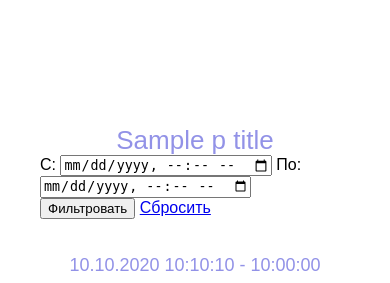
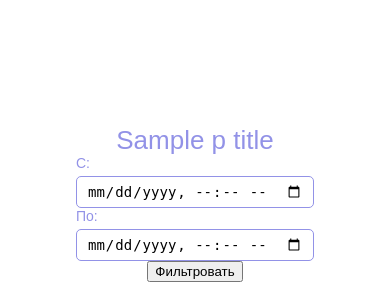
Before and after one commit to Amtrend/home_proj, a Django app: template code_site/camera_home/templates/camera_home/cam_archive.html in a window 390 px wide. Shown: the top 283 px of the page. Run offline with Django 3.2, Linux system fonts and the light colour scheme; the template is opened without the code that fills it: most values are stand-ins (such as "Sample title", 1, 10 or a date in 2020).

Commit message:
feature: add filters

```diff
--- a/code_site/camera_home/templates/camera_home/cam_archive.html
+++ b/code_site/camera_home/templates/camera_home/cam_archive.html
@@ -5,7 +5,7 @@
     <section id="archive_page">
         <div class="archive_page">
             <p class="title_archive_camera">{{ p_title }}</p>
-            <form method="get" id="filter_form" style="margin-bottom: 20px;">
+            <form method="get" id="filter_form">
                 <label>С: <input type="datetime-local" name="from_date" value="{{ request.GET.from_date }}"></label>
                 <label>По: <input type="datetime-local" name="to_date" value="{{ request.GET.to_date }}"></label>
                 <button type="submit">Фильтровать</button>
--- a/code_site/camera_home/views.py
+++ b/code_site/camera_home/views.py
@@ -121,7 +121,7 @@
     if from_date:
         queryset = queryset.filter(start_recording__gte=from_date)
     if to_date:
-        queryset = queryset.filter(created_at__lte=to_date)
+        queryset = queryset.filter(start_recording__lte=to_date)
 
     ce_videos = queryset.order_by('-created_at')
 
--- a/code_site/static/css/style.css
+++ b/code_site/static/css/style.css
@@ -599,6 +599,89 @@
     }
 }
 
+#filter_form {
+    display: flex;
+    flex-direction: column;
+    align-items: center;
+    margin-bottom: 20px;
+    font-family: Montserrat, sans-serif;
+}
+
+#filter_form .filter_row {
+    display: flex;
+    gap: 15px;
+    flex-wrap: wrap;
+    justify-content: center;
+    margin-bottom: 10px;
+}
+
+#filter_form label {
+    display: flex;
+    flex-direction: column;
+    font-size: 14px;
+    color: #9292e7;
+}
+
+#filter_form input[type="datetime-local"] {
+    padding: 6px 10px;
+    font-size: 14px;
+    border: 1px solid #9292e7;
+    border-radius: 5px;
+    margin-top: 5px;
+}
+
+#filter_form .filter_buttons {
+    display: flex;
+    gap: 10px;
+    flex-wrap: wrap;
+    justify-content: center;
+}
+
+#filter_form .filter_btn {
+    padding: 8px 16px;
+    font-size: 14px;
+    font-weight: 600;
+    border-radius: 5px;
+    border: 1px solid #9292e7;
+    color: white;
+    background-color: #9292e7;
+    text-decoration: none;
+    cursor: pointer;
+    transition: 0.2s;
+}
+
+#filter_form .filter_btn:hover {
+    background-color: #6666e8;
+    border-color: #6666e8;
+}
+
+#filter_form .reset_btn {
+    background-color: white;
+    color: #9292e7;
+    border: 1px solid #9292e7;
+}
+
+#filter_form .reset_btn:hover {
+    background-color: #f0f0ff;
+}
+
+@media (max-width: 992px) {
+    #filter_form .filter_row {
+        flex-direction: column;
+        align-items: center;
+    }
+
+    #filter_form .filter_buttons {
+        flex-direction: column;
+        align-items: center;
+    }
+
+    #filter_form .filter_btn, #filter_form .reset_btn {
+        width: 100%;
+        max-width: 200px;
+    }
+}
+
 
 /* ========== LIVECAMS PAGE ========== */
 
```
